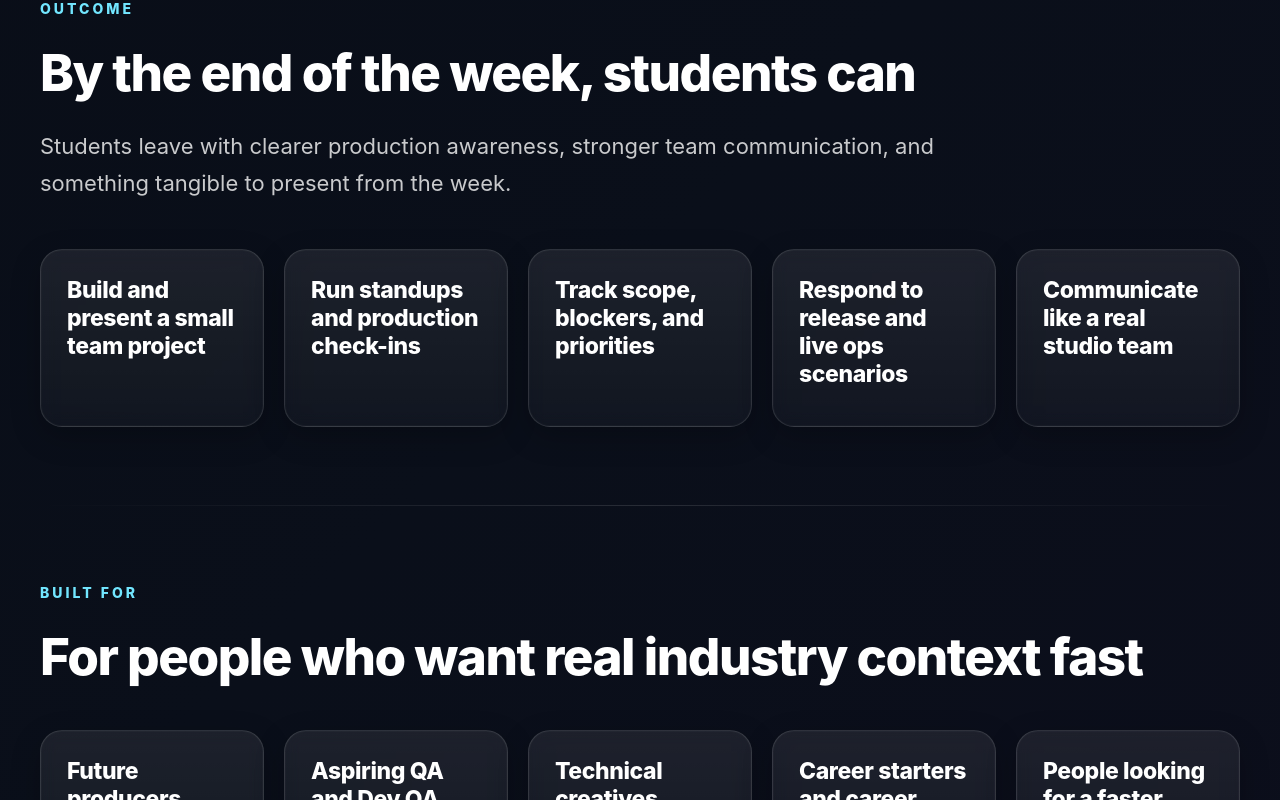
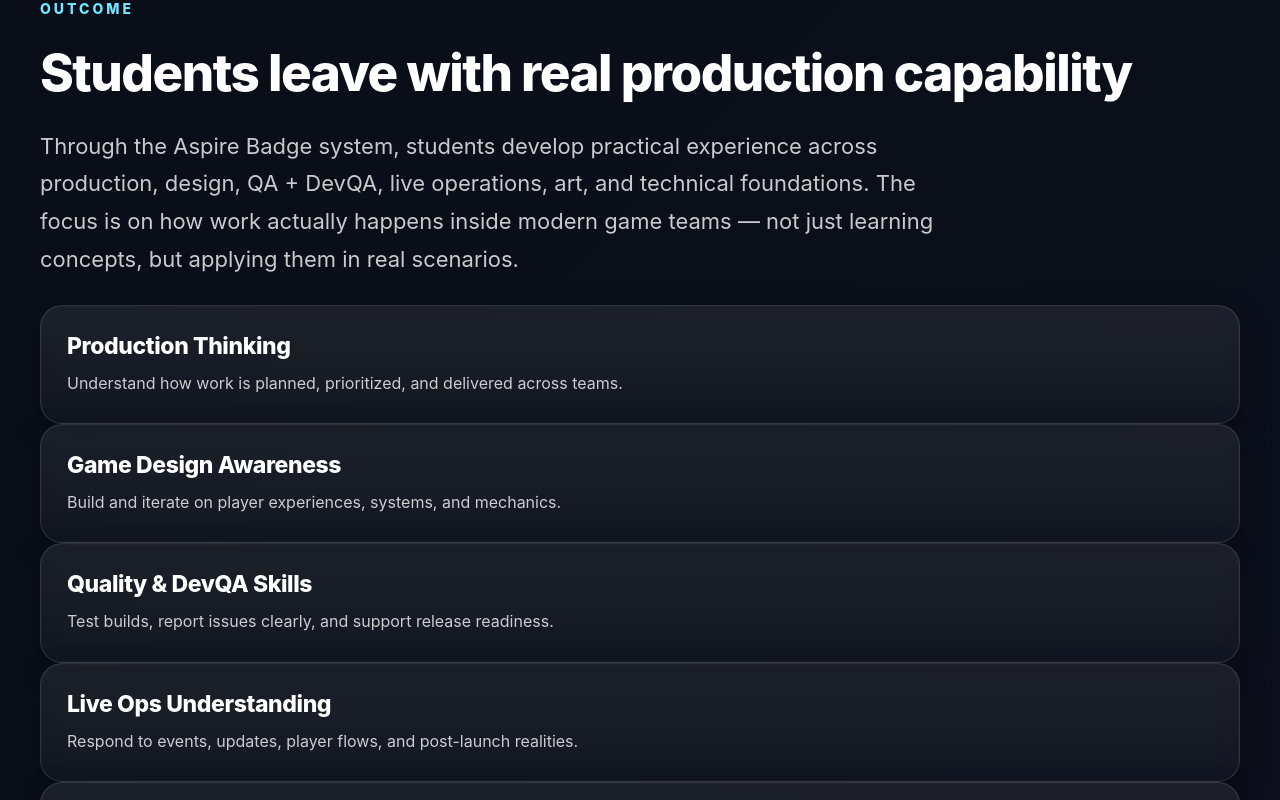
Before and after one commit to jessgoodvibesonly/aspire-game-academy, a Next.js app: page / in a window 1280 px wide. Shown: the part 5860-6660 px from the top of the page. Built offline with nearby package versions, Linux system fonts and the light colour scheme.

Commit message:
Update OUTCOME section to badge-aligned six-card content

```diff
--- a/app/page.tsx
+++ b/app/page.tsx
@@ -210,11 +210,30 @@ export default function Home() {
   ];
 
   const outcomes = [
-    "Build and present a small team project",
-    "Run standups and production check-ins",
-    "Track scope, blockers, and priorities",
-    "Respond to release and live ops scenarios",
-    "Communicate like a real studio team",
+    {
+      title: "Production Thinking",
+      text: "Understand how work is planned, prioritized, and delivered across teams.",
+    },
+    {
+      title: "Game Design Awareness",
+      text: "Build and iterate on player experiences, systems, and mechanics.",
+    },
+    {
+      title: "Quality & DevQA Skills",
+      text: "Test builds, report issues clearly, and support release readiness.",
+    },
+    {
+      title: "Live Ops Understanding",
+      text: "Respond to events, updates, player flows, and post-launch realities.",
+    },
+    {
+      title: "Creative Production Output",
+      text: "Contribute to visual assets and collaborative production workflows.",
+    },
+    {
+      title: "Technical Confidence",
+      text: "Work within engines, tools, and systems that power game development.",
+    },
   ];
 
 
@@ -752,17 +771,22 @@ export default function Home() {
 
       <section style={sectionStyle}>
         <div style={sectionIntroStyle}>
-          <div style={smallLabelStyle}>Outcome</div>
-          <h2 style={h2Style}>By the end of the week, students can</h2>
+          <div style={smallLabelStyle}>OUTCOME</div>
+          <h2 style={h2Style}>Students leave with real production capability</h2>
           <p style={bodyStyle}>
-            Students leave with clearer production awareness, stronger team communication, and something tangible to present from the week.
+            Through the Aspire Badge system, students develop practical experience across production, design, QA + DevQA, live operations, art, and technical foundations. The focus is on how work actually happens inside modern game teams — not just learning concepts, but applying them in real scenarios.
           </p>
         </div>
 
-        <div style={gridStyle}>
+        <div className="grid grid-cols-1 md:grid-cols-2 xl:grid-cols-3 gap-6">
           {outcomes.map((item) => (
-            <div key={item} style={cardStyle}>
-              <h3 style={cardTitleStyle}>{item}</h3>
+            <div key={item.title} style={cardStyle}>
+              <h3 style={{ ...cardTitleStyle, marginBottom: "10px" }}>
+                {item.title}
+              </h3>
+              <p style={{ margin: 0, color: colors.muted, lineHeight: 1.7 }}>
+                {item.text}
+              </p>
             </div>
           ))}
         </div>
```
